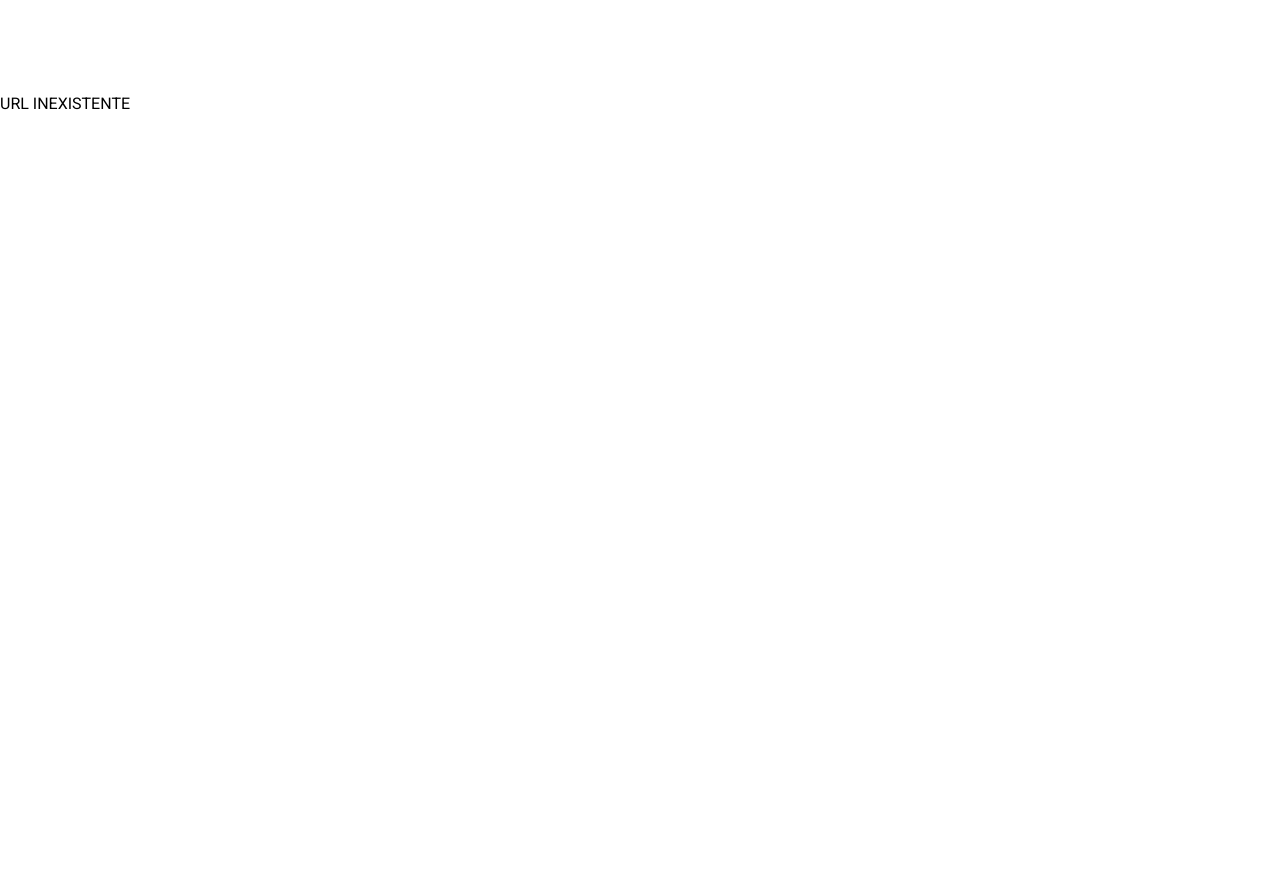
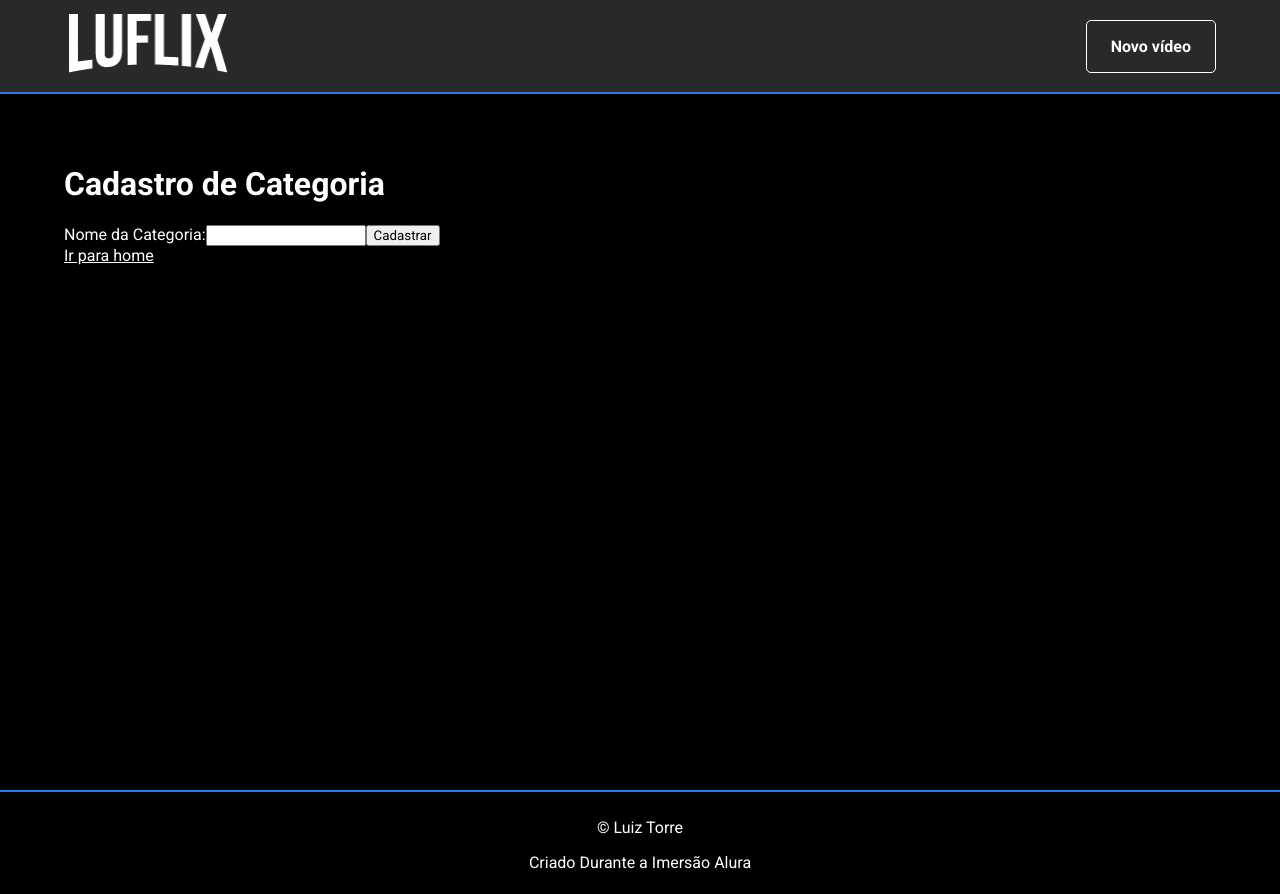
Before and after one commit to Luiz-Torre/LUFLIX, a React (Create React App) app: page /cadastro/categoria in a window 1280 px wide. Before the commit the page ends 800 px from the top, so only its background shows below. Built offline with nearby package versions, Linux system fonts and the light colour scheme.

Commit message:
Back-End Cadastro parte 1

```diff
--- a/package.json
+++ b/package.json
@@ -8,7 +8,9 @@
     "@testing-library/user-event": "^7.2.1",
     "react": "^16.13.1",
     "react-dom": "^16.13.1",
+    "react-router-dom": "^5.2.0",
     "react-scripts": "3.4.1",
+    "react-slick": "^0.27.2",
     "styled-components": "^5.1.1"
   },
   "scripts": {
--- a/public/index.html
+++ b/public/index.html
@@ -16,7 +16,8 @@
     -->
     <link rel="manifest" href="%PUBLIC_URL%/manifest.json" />
     <link href="https://fonts.googleapis.com/css2?family=Roboto:ital,wght@0,100;0,300;0,400;0,500;0,700;0,900;1,100;1,300;1,400;1,500;1,700;1,900&display=swap" rel="stylesheet">
-
+    <link rel="stylesheet" href="https://cdnjs.cloudflare.com/ajax/libs/slick-carousel/1.6.0/slick.min.css">
+    <link rel="stylesheet" href="https://cdnjs.cloudflare.com/ajax/libs/slick-carousel/1.6.0/slick-theme.min.css">
     <!--
       Notice the use of %PUBLIC_URL% in the tags above.
       It will be replaced with the URL of the `public` folder during the build.
@@ -30,7 +31,8 @@
   </head>
   <body>
     <noscript>You need to enable JavaScript to run this app.</noscript>
-    <div id="root"></div>
+    <div id="root">
+    </div>
     <!--
       This HTML file is a template.
       If you open it directly in the browser, you will see an empty page.
--- /dev/null
+++ b/src/components/Carousel/Slider/index.js
@@ -0,0 +1,58 @@
+/* eslint-disable react/jsx-props-no-spreading */
+import React from 'react';
+import SlickSlider from 'react-slick';
+import styled from 'styled-components';
+
+const Container = styled.ul`
+  padding: 0;
+  margin: 0;
+  .slick-prev,
+  .slick-next {
+    z-index: 50;
+    top: 0;
+    bottom: 0;
+    margin: auto;
+    width: 30px;
+    height: 30px;
+    transform: initial;
+    &:before {
+      font-size: 30px;
+    }
+  }
+
+  .slick-prev {
+    left: 0;
+  }
+  .slick-next {
+    right: 16px;
+  }
+`;
+
+export const SliderItem = styled.li`
+  margin-right: 16px;
+  img {
+    margin: 16px;
+    width: 298px;
+    height: 197px;
+    object-fit: cover;
+  }
+`;
+
+
+const Slider = ({ children }) => (
+  <Container>
+    <SlickSlider {...{
+      dots: false,
+      infinite: false,
+      speed: 300,
+      centerMode: false,
+      variableWidth: true,
+      adaptiveHeight: true,
+    }}
+    >
+      {children}
+    </SlickSlider>
+  </Container>
+);
+
+export default Slider;
--- a/src/components/Carousel/index.js
+++ b/src/components/Carousel/index.js
@@ -1,8 +1,9 @@
 import React from 'react';
-import { VideoCardGroupContainer, VideoCardList, Title, ExtraLink } from './styles';
+import { VideoCardGroupContainer, Title, ExtraLink } from './styles';
 import VideoCard from './components/VideoCard';
+import Slider, { SliderItem } from './Slider/index';
 
-function VideoCardGroup({
+function Carousel({
   ignoreFirstVideo,
   category,
 }) {
@@ -24,25 +25,25 @@ function VideoCardGroup({
           }
         </>
       )}
-      <VideoCardList>
+      <Slider>
         {videos.map((video, index) => {
           if (ignoreFirstVideo && index === 0) {
             return null;
           }
 
           return (
-            <li key={video.titulo}>
+            <SliderItem key={video.titulo}>
               <VideoCard
                 videoTitle={video.titulo}
                 videoURL={video.url}
                 categoryColor={categoryColor}
               />
-            </li>
+            </SliderItem>
           );
         })}
-      </VideoCardList>
+      </Slider>
     </VideoCardGroupContainer>
   );
 }
 
-export default VideoCardGroup;
+export default Carousel;
--- a/src/components/Footer/index.js
+++ b/src/components/Footer/index.js
@@ -7,6 +7,9 @@ function Footer() {
       <p>
       ©  Luiz Torre
       </p>
+      <p>
+        Criado Durante a Imersão Alura
+      </p>
     </FooterBase>
   );
 }
--- a/src/components/PageDefault/index.js
+++ b/src/components/PageDefault/index.js
@@ -1,16 +1,28 @@
 import React from 'react';
 import Menu from '../Menu';
 import Footer from '../Footer';
+import styled from 'styled-components';
 
+const Main = styled.main `
+ background-color : var(--black);
+ color : var(--white);
+flex : 1;
+padding-top : 50px;
+padding-left : 5%;
+padding-right : 5%;
+`;
 
 function PageDefault ({children}){
 return (
-    <div>
+    <>
         <Menu />
+        <Main>
         {children}
+        </Main>
+
         <Footer/>
 
-    </div>
+    </>
 
 );
 
--- a/src/index.css
+++ b/src/index.css
@@ -23,3 +23,11 @@ body {
 a {
   color: inherit;
 }
+
+
+
+#root {
+  min-height: 100vh;
+  display : flex;
+  flex-direction : column;
+}
--- a/src/index.js
+++ b/src/index.js
@@ -5,6 +5,7 @@ import { BrowserRouter, Switch, Route  } from 'react-router-dom'
 import Erro from './pages/Erro/erro_url';
 import CadastroVideo from './pages/cadastro/Video/cadastro_video'
 import Home from './pages/Home/App';
+import CadastroCategoria from './pages/cadastro/Categoria';
 
 
 ReactDOM.render(
@@ -12,8 +13,8 @@ ReactDOM.render(
     <Switch>
       <Route path="/" component = {Home} exact/>
       <Route path="/cadastro/video" component = {CadastroVideo}/>
+      <Route path="/cadastro/categoria" component = {CadastroCategoria}/>
       <Route component = {Erro} />
-
     </Switch>
   </BrowserRouter>,
 
--- /dev/null
+++ b/src/pages/cadastro/Categoria/index.js
@@ -0,0 +1,32 @@
+import React from 'react';
+import { Link } from 'react-router-dom';
+import PageDefault from '../../../components/PageDefault';
+
+function CadastroCategoria() {
+  return (
+    <PageDefault>
+      <h1>Cadastro de Categoria</h1>
+
+      <form>
+
+        <label>
+          Nome da Categoria:
+          <input
+            type="text"
+          />
+        </label>
+
+        <button>
+          Cadastrar
+        </button>
+      </form>
+
+
+      <Link to="/">
+        Ir para home
+      </Link>
+    </PageDefault>
+  )
+}
+
+export default CadastroCategoria;
```
Also changed, not shown: 1 other file (tests, documents, lock files or other folders).
